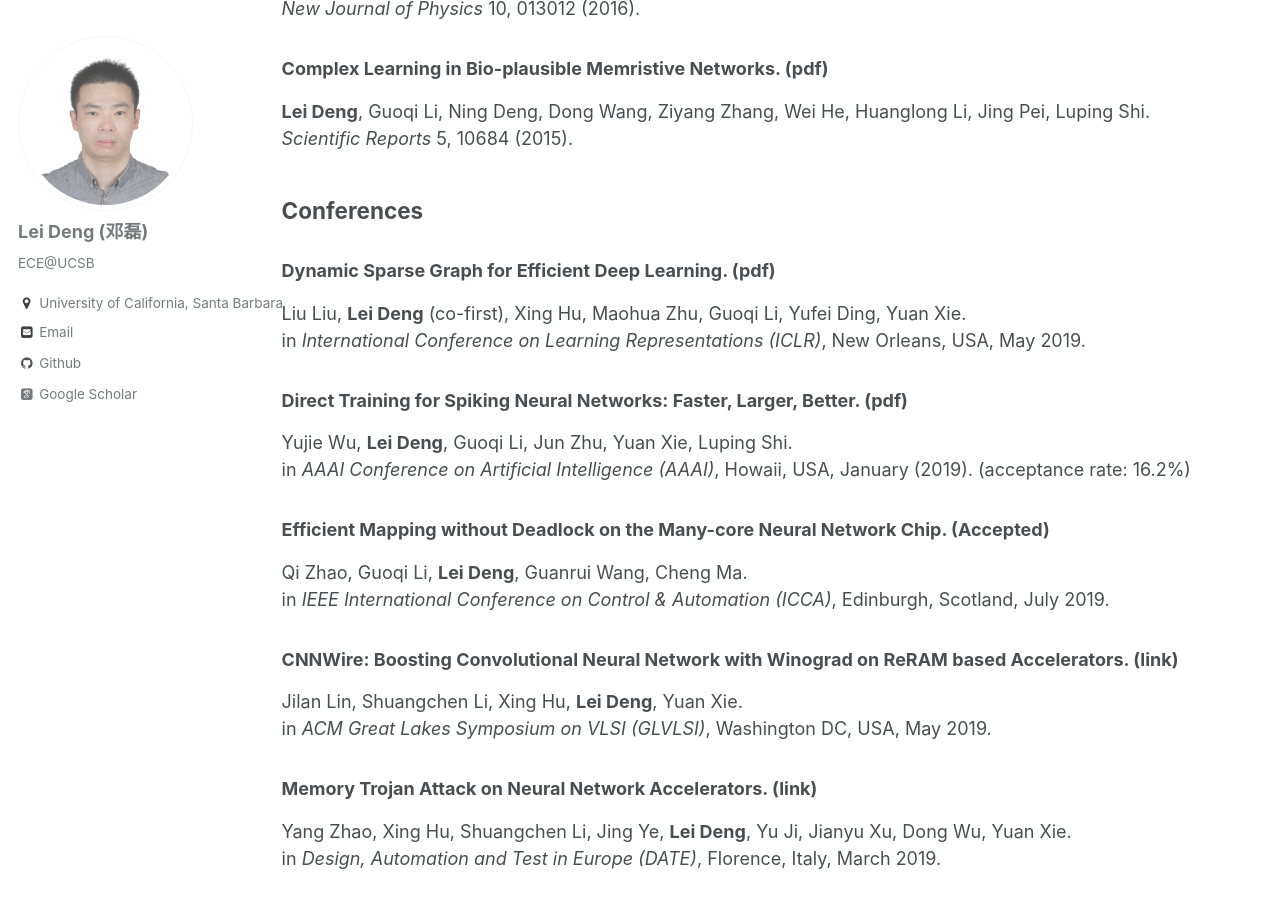
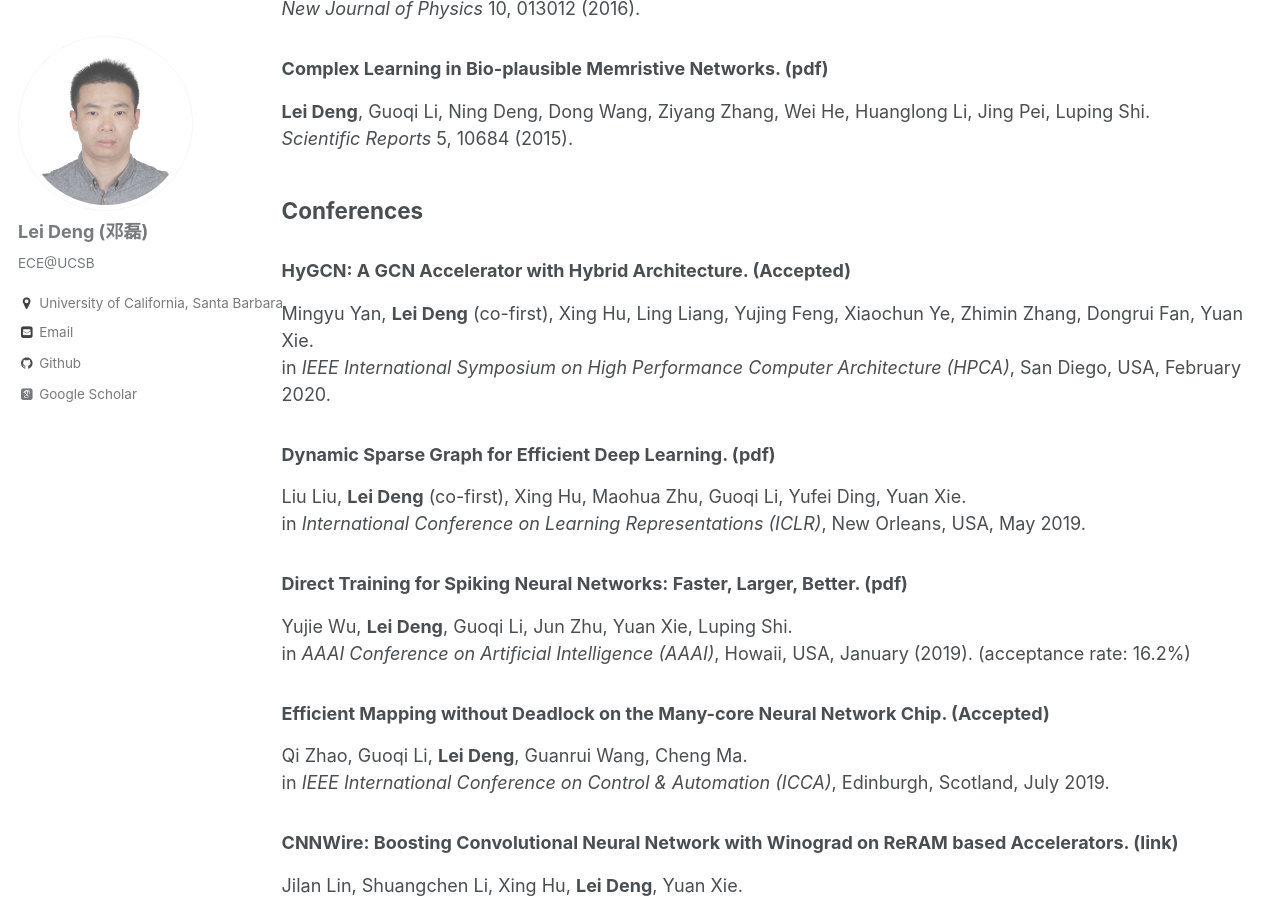
Before and after one commit to dllfei/dllfei.github.io, a Jekyll site: the page built from _pages/publications.md, in a window 1280 px wide and 900 px high, scrolled down 3594 px. Built offline with Jekyll 4.4.1, drawn with Linux system fonts in a browser that asks for light colours; some web fonts are replaced.

Commit message:
Update publications.md

```diff
--- a/_pages/publications.md
+++ b/_pages/publications.md
@@ -111,6 +111,10 @@ Guoqi Li, Wuhua Hu, Gaoxi Xiao, **Lei Deng**, Pei Tang, Jing Pei, Luping Shi. <b
 
 ## Conferences
 
+### HyGCN: A GCN Accelerator with Hybrid Architecture. (Accepted) <br />
+Mingyu Yan, **Lei Deng** (co-first), Xing Hu, Ling Liang, Yujing Feng, Xiaochun Ye, Zhimin Zhang, Dongrui Fan, Yuan Xie. <br />
+in *IEEE International Symposium on High Performance Computer Architecture (HPCA)*, San Diego, USA, February 2020.
+
 ### Dynamic Sparse Graph for Efficient Deep Learning. ([pdf](https://openreview.net/pdf?id=H1goBoR9F7)) <br />
 Liu Liu, **Lei Deng** (co-first), Xing Hu, Maohua Zhu, Guoqi Li, Yufei Ding, Yuan Xie. <br />
 in *International Conference on Learning Representations (ICLR)*, New Orleans, USA, May 2019.
```
